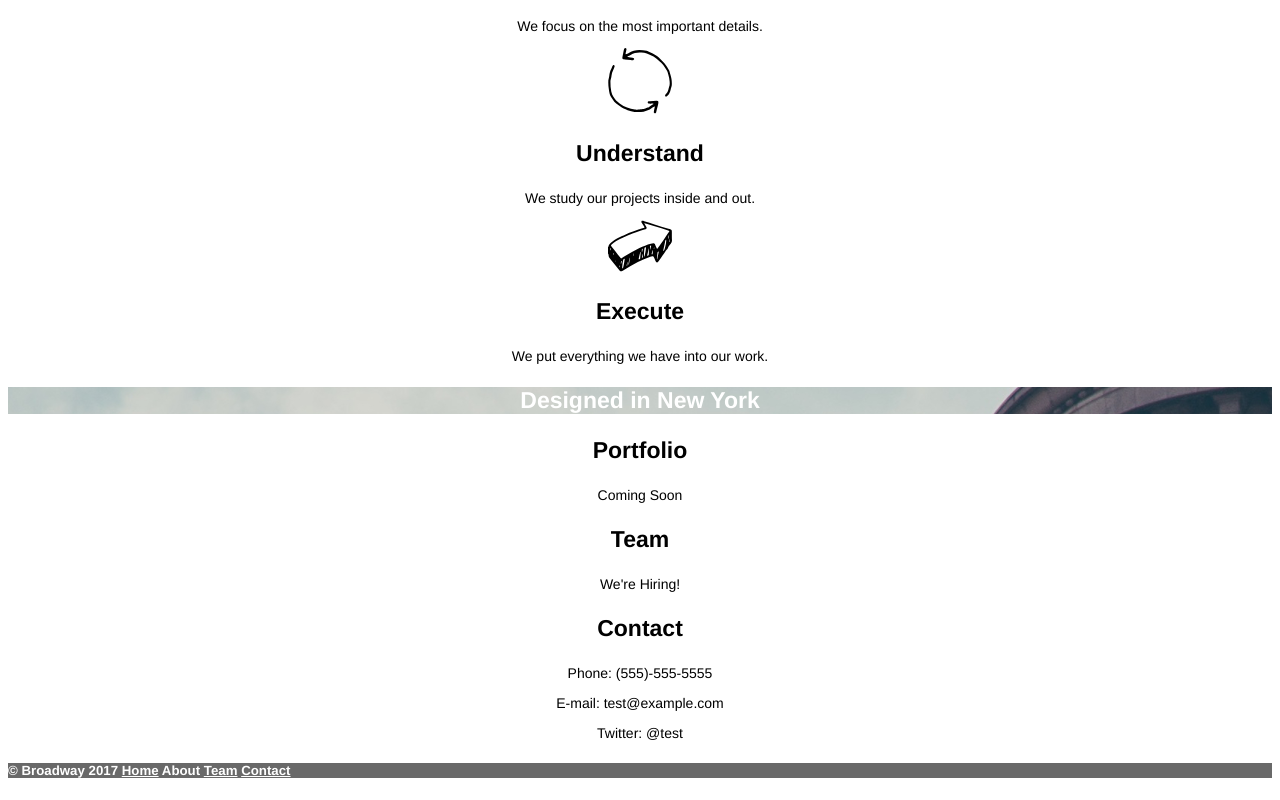
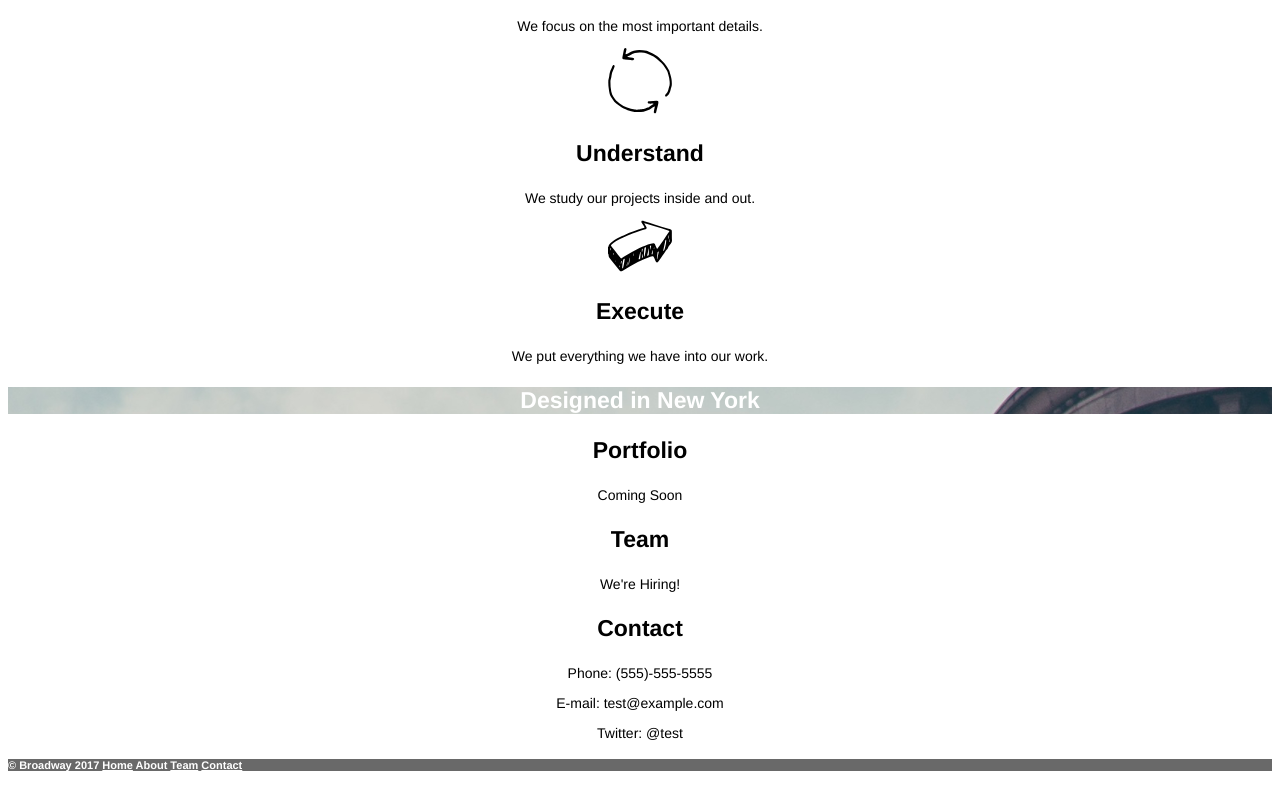
Before and after one commit to bretdellinger/BroadwayDesign, a plain HTML site: page index.html in a window 1280 px wide. Shown: the part 558-1358 px from the top of the page. Drawn offline with Linux system fonts and the light colour scheme.

Commit message:
style updates

```diff
--- a/resources/css/style.css
+++ b/resources/css/style.css
@@ -48,6 +48,9 @@ h3 {
 h4 {
   font-size: 18px;
 }
+h5 {
+  font-size: 11px;
+}
 
 p {
   font-size: 14px;
```
